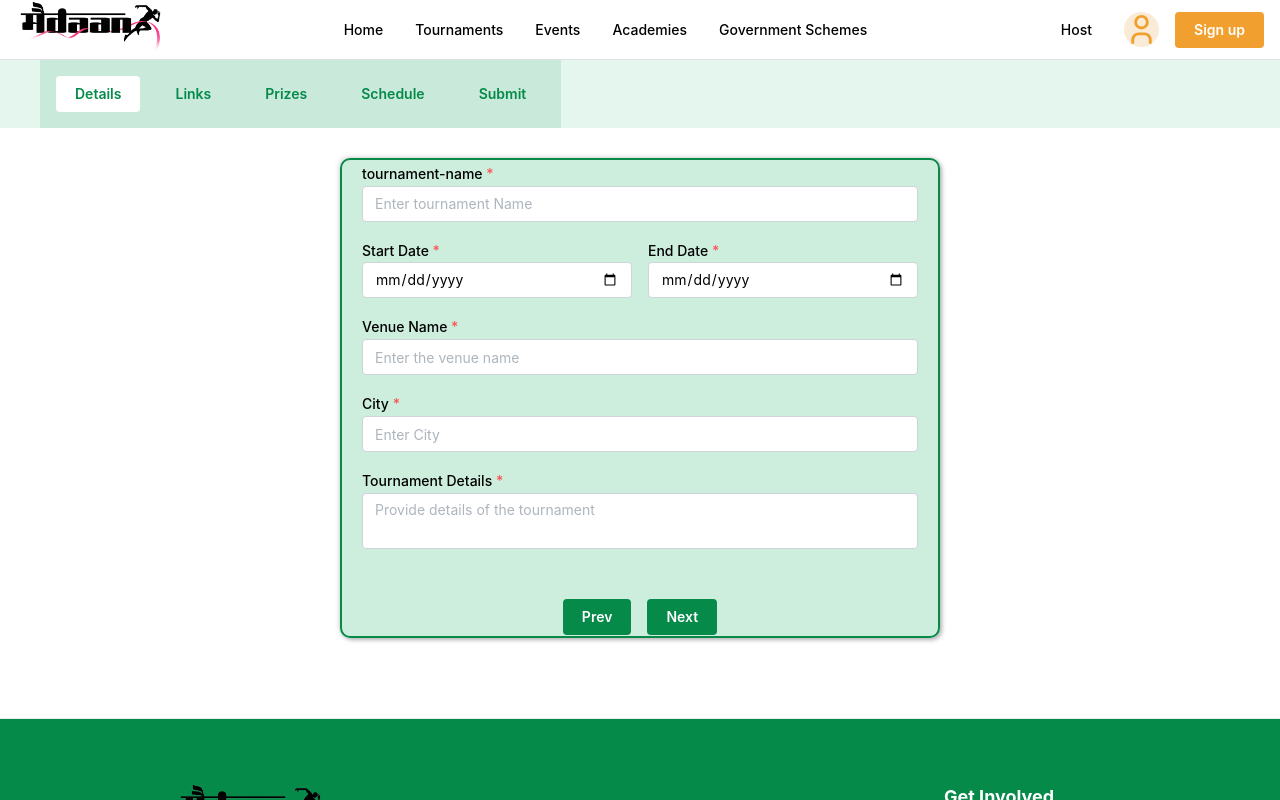
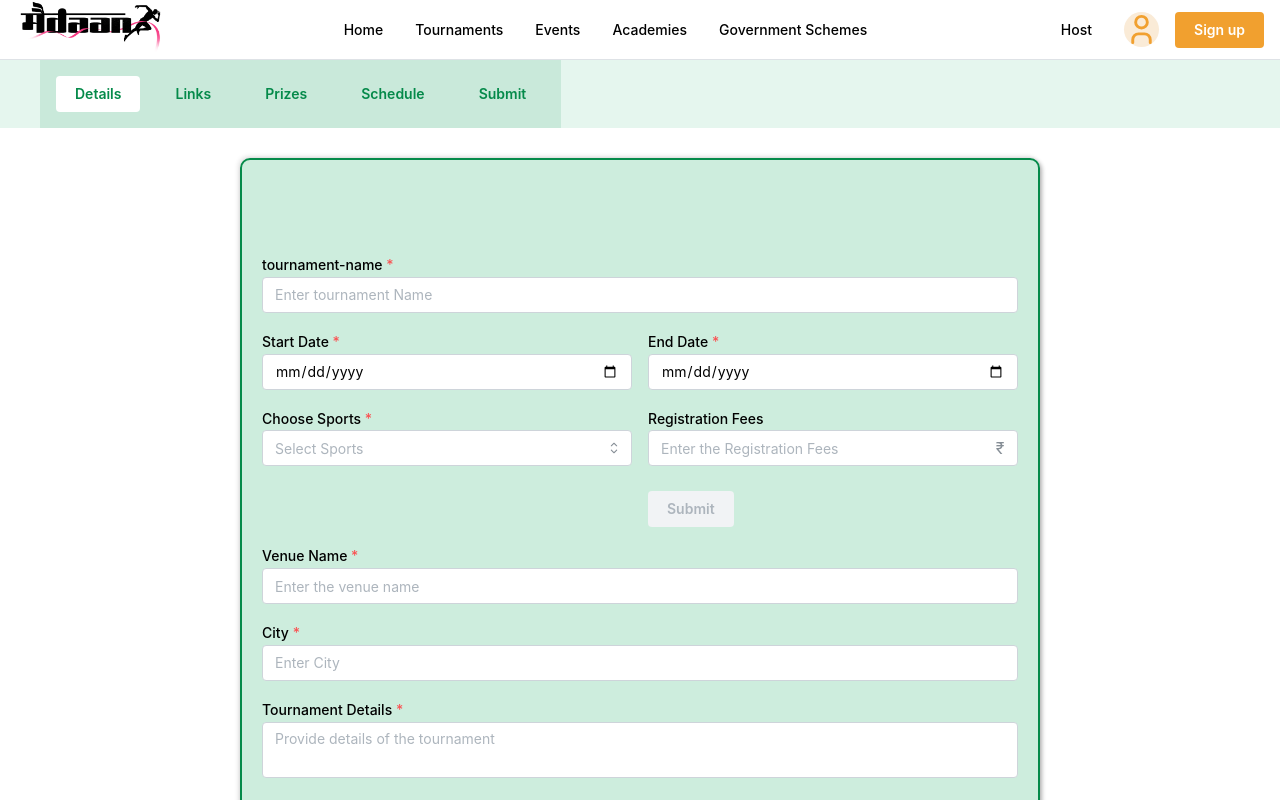
Before and after one commit to aditya-vardhan-singh/Maidaan, a React (Vite) app in the folder client/: page /hosting in a window 1280 px wide. Both pictures are taken after a click on the button "Oraganize Your Tournament". Shown: the top 800 px of the page. Built offline with nearby package versions, Linux system fonts and the light colour scheme.

Commit message:
sports,rules,fees

```diff
--- a/client/src/components/HpForm/HpDetailsPage.module.css
+++ b/client/src/components/HpForm/HpDetailsPage.module.css
@@ -2,8 +2,8 @@
   padding: 2rem;
   margin-top: 2%;
   border-radius: 8px;
-  width: 600px;
-  height: 60vh;
+  width: 800px;
+  height: 800px;
   display: flex;
   flex-direction: column;
   justify-content: center;
--- a/client/src/components/HpForm/HpDetailsPage.tsx
+++ b/client/src/components/HpForm/HpDetailsPage.tsx
@@ -5,8 +5,10 @@ import {
   Group,
   TextInput,
   Textarea,
+  Select,
 } from "@mantine/core";
-import React from "react";
+// import React from "react";
+import React, { useState } from "react";
 import styles from "./HpDetailsPage.module.css";
 
 interface NavProps {
@@ -25,8 +27,41 @@ interface Details {
   tournamentDetails: string;
 }
 
+const sportsCategories = [
+  { value: "football", label: "Football" },
+  { value: "basketball", label: "Basketball" },
+  { value: "cricket", label: "Cricket" },
+  { value: "tennis", label: "Tennis" },
+  { value: "badminton", label: "Badminton" },
+  { value: "swimming", label: "Swimming" },
+  { value: "running", label: "Running" },
+  { value: "yoga", label: "Yoga" },
+  { value: "gymnastics", label: "Gymnastics" },
+  { value: "martial_arts", label: "Martial Arts" },
+  { value: "weightlifting", label: "Weightlifting" },
+  { value: "cycling", label: "Cycling" },
+  { value: "volleyball", label: "Volleyball" },
+  { value: "table_tennis", label: "Table Tennis" },
+  { value: "archery", label: "Archery" },
+];
+
 function HpDetailsPage({ page, setPage, details, setDetails }: NavProps) {
   const today = new Date().toISOString().split("T")[0];
+
+  const [cost, setCost] = useState<string>('');
+  const [error, setError] = useState<string | null>(null);
+
+  const handleChange = (event: React.ChangeEvent<HTMLInputElement>) => {
+    const value = event.currentTarget.value;
+    if (/^\d*\.?\d*$/.test(value)) {  // Allow only numbers and a single dot for decimals
+      setCost(value);
+      setError(null);
+    } else {
+      setError('Please enter a valid number');
+    }
+  };
+
+  const [selectedOption, setSelectedOption] = useState<string | null>(null);
   return (
     <Container mt={30} className={styles.formContainer}>
       <Grid>
@@ -74,6 +109,38 @@ function HpDetailsPage({ page, setPage, details, setDetails }: NavProps) {
             }
           />
         </Grid.Col>
+        <Grid.Col span={6}>
+          <div>
+            <Select
+              label="Choose Sports"
+              placeholder="Select Sports"
+              required
+              value={selectedOption}
+              onChange={setSelectedOption}
+              data={sportsCategories}
+            />
+          </div>
+        </Grid.Col>
+        <Grid.Col span={6}>
+          <div>
+            <TextInput
+              label="Registration Fees"
+              placeholder="Enter the Registration Fees"
+              value={cost}
+              onChange={handleChange}
+              error={error}
+               rightSection="₹"
+            />
+            <br />
+            <Button
+              disabled={!cost || !!error}
+              onClick={() => alert(`Submitted cost: ₹${cost}`)}
+              color="#058A4A"
+            >
+              Submit
+            </Button>
+          </div>
+        </Grid.Col>
         <Grid.Col span={12}>
           <TextInput
             label="Venue Name"
--- a/client/src/components/HpForm/HpFormPrizePage.tsx
+++ b/client/src/components/HpForm/HpFormPrizePage.tsx
@@ -20,6 +20,15 @@ function HpFormPrizePage({ page, setPage, prize, setPrize }: NavProps) {
   return (
     <Container mt={30} className={styles.formContainer}>
       <Grid>
+      <Grid.Col span={12}>
+          <TextInput
+            type="text"
+            autoComplete="rules"
+            label="Tournament Rules"
+            placeholder="Enter tournamentRules"
+            required
+          />
+        </Grid.Col>
         <Grid.Col span={6}>
           <TextInput
             type="text"
--- a/client/src/components/LpFooter/FooterLinks.module.css
+++ b/client/src/components/LpFooter/FooterLinks.module.css
@@ -5,6 +5,8 @@
     padding-bottom: calc(var(--mantine-spacing-xl) * 2);
     background-color: light-dark(#058A4A, var(--mantine-color-dark-6));
     border-top: rem(1px) solid light-dark(var(--mantine-color-gray-2), var(--mantine-color-dark-5));
+    position:relative;
+    bottom: 0%;
   }
 
   .Logo{
--- a/client/src/components/Tournaments/Tournaments.module.css
+++ b/client/src/components/Tournaments/Tournaments.module.css
@@ -1,6 +1,7 @@
 .container {
     padding-top: 20px;
     padding-inline: rem(100px);
+    /* height: 90%;  */
      @media (max-width: em(750px)) {
     padding-inline: rem(20px);
   }
```
